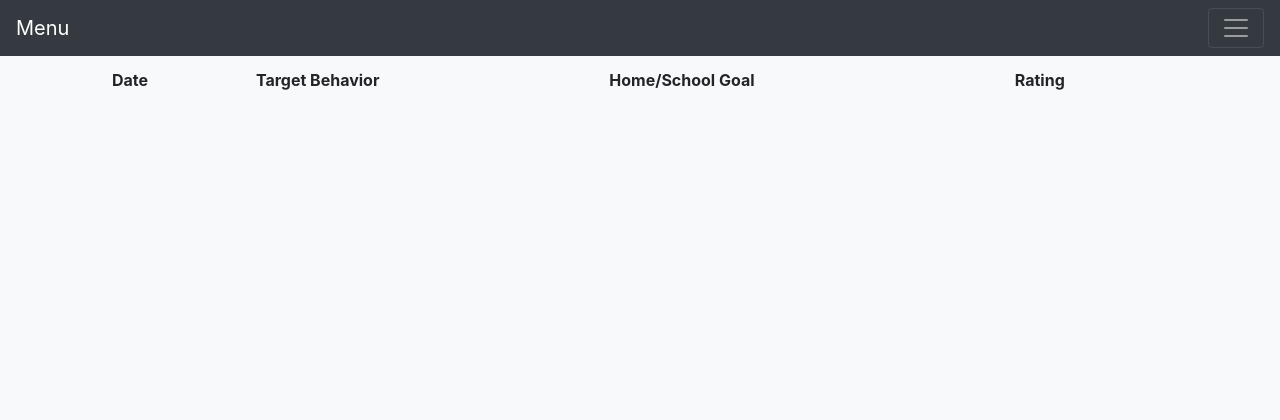
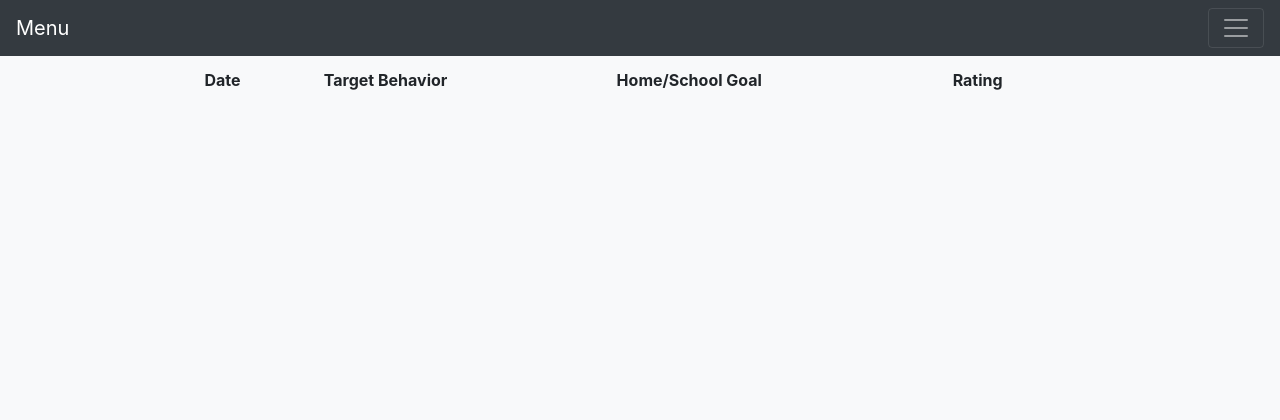
Before and after one commit to billyjang/partner_school_app, a Flask app: page /readdata in a window 1280 px wide. Shown: the top 420 px of the page. Run offline with Flask 2, Linux system fonts and the light colour scheme; the visitor is signed in with stand-in values (Sample User, id 1); data comes from the database, SQL or seed files in the repository; data that the repository does not hold is empty; parts of the project's set-up code (start-up, migrations or seed data) failed here and were passed over; some libraries are stand-ins or nearby versions.

Commit message:
center read data table

```diff
--- a/templates/readdata.html
+++ b/templates/readdata.html
@@ -58,6 +58,8 @@
 {% block content %}
 <!-- Code inspiration from Dylan Israel -->
 <div class="container">
+    <div class="row justify-content-center">
+        <div class="col-md-10">
             <table class = "table table-striped table-borderless">
                 <thead>
                     <tr>
@@ -72,5 +74,7 @@
                 </tbody>
             </table>
         </div>
+    </div>
+</div>
 
 {% endblock %}
```
Lines whose indentation alone changed are shown as unchanged.
